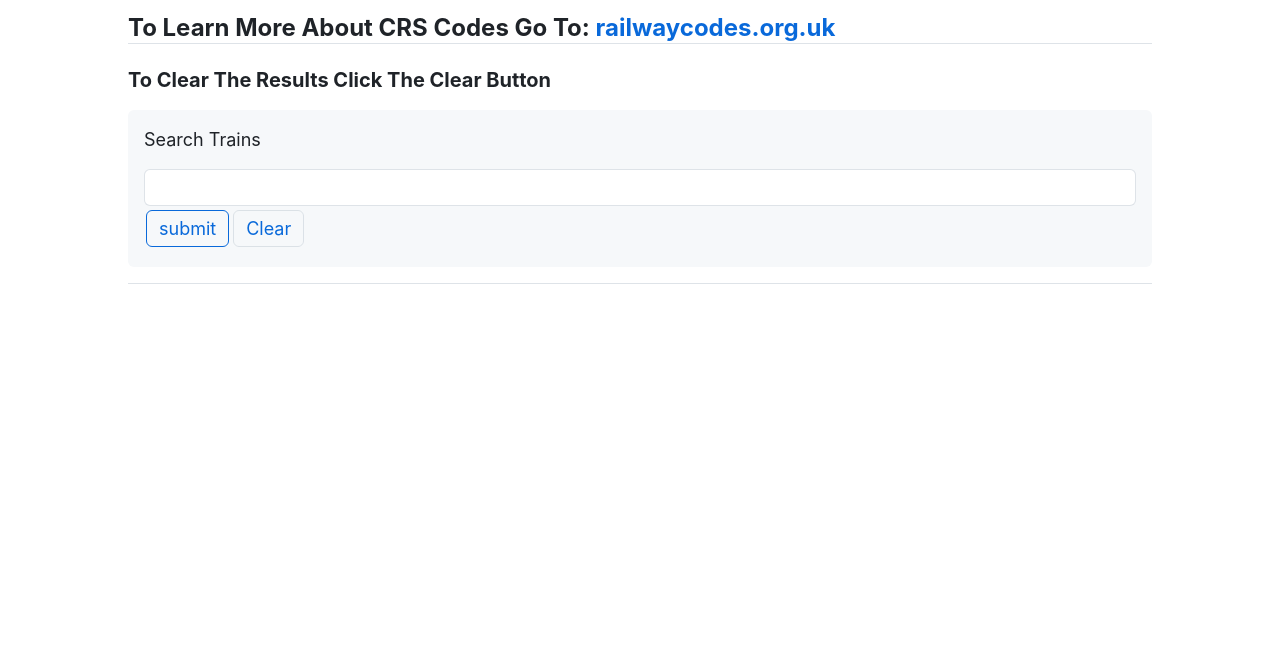
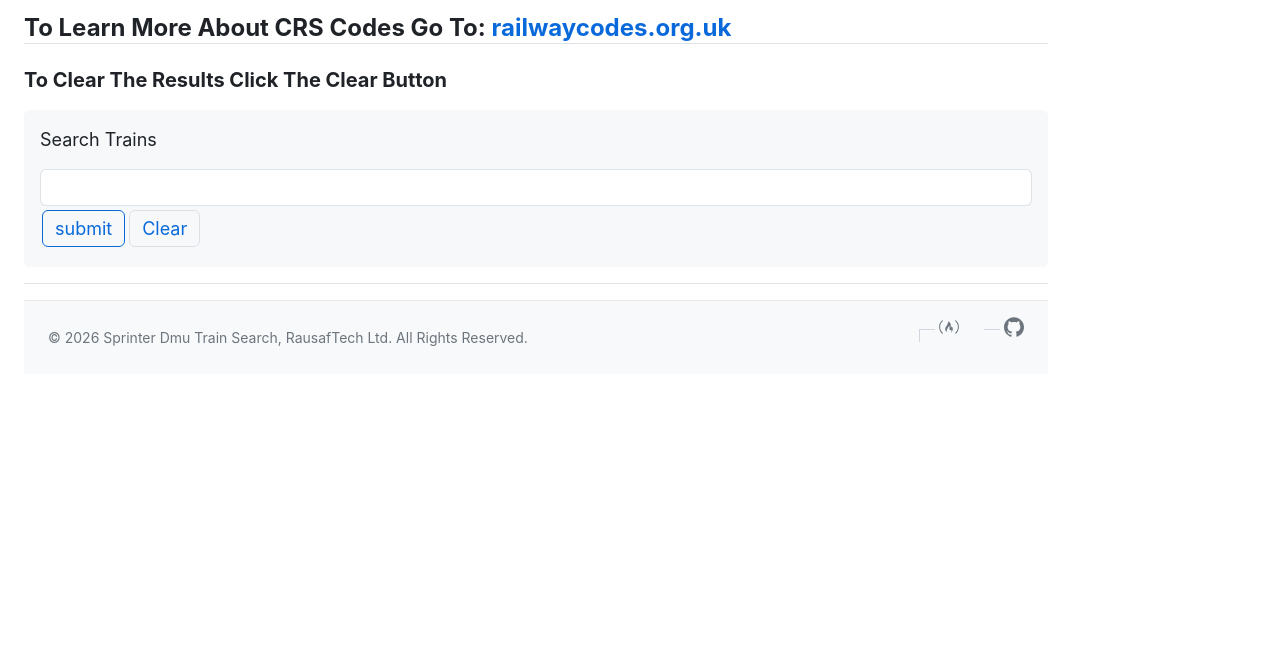
Before and after one commit to rausaf/trainsearch, a plain HTML site: page html/index.html in a window 1280 px wide. Shown: the part 145-800 px from the top of the page. Drawn offline with Linux system fonts and the light colour scheme; a script that the page names is missing.

Commit message:
Update index.html

```diff
--- a/html/index.html
+++ b/html/index.html
@@ -13,6 +13,94 @@
     <link rel="stylesheet" href="/matcha.css">
     <!-- <link rel="stylesheet" href="https://unpkg.com/mvp.css"> -->
     <!-- <link rel="stylesheet" href="https://cdn.simplecss.org/simple.css"> -->
+    <style>
+        /*
+         * Best practice CSS styling.
+         * Using CSS variables for easy theming.
+         * Mobile-first design.
+         */
+        :root {
+            --footer-bg-color: #f8f9fa;
+            --footer-text-color: #6c757d;
+            --footer-link-hover-color: #343a40;
+        }
+
+        /* A bit of body styling to make the example page look nicer */
+        body {
+            font-family: -apple-system, BlinkMacSystemFont, "Segoe UI", Roboto, "Helvetica Neue", Arial, sans-serif;
+            margin: 0;
+            display: grid;
+            grid-template-rows: 1fr auto;
+            min-height: 100vh;
+            background-color: #fff;
+        }
+
+        /* Main content area styling for context */
+        .main-content {
+            padding: 2rem;
+            text-align: center;
+        }
+
+        /* FOOTER STYLES START HERE */
+
+        .footer-minimal {
+            background-color: var(--footer-bg-color);
+            color: var(--footer-text-color);
+            font-size: 0.875rem;
+            border-top: 1px solid #e7e7e7;
+        }
+
+        .footer-minimal__container {
+            max-width: 1140px;
+            margin: 0 auto;
+            padding: 1rem 1.5rem;
+
+            /* Mobile-first: stack items vertically and center them */
+            display: flex;
+            flex-direction: column;
+            align-items: center;
+            gap: 0.75rem;
+        }
+
+        .footer-minimal__copyright {
+            margin: 0;
+            text-align: center;
+        }
+
+        .footer-minimal__nav ul {
+            margin: 0;
+            padding: 0;
+            list-style: none;
+            display: flex;
+            gap: 1.5rem;
+            /* Space between icons */
+        }
+
+        .footer-minimal__nav a {
+            color: var(--footer-text-color);
+            transition: color 0.2s ease-in-out;
+        }
+
+        .footer-minimal__nav a:hover {
+            color: var(--footer-link-hover-color);
+        }
+
+        .footer-minimal__nav svg {
+            width: 20px;
+            height: 20px;
+            fill: currentColor;
+            /* Inherits the color of the parent link */
+        }
+
+        /* Media query for medium screens and up (tablets, desktops) */
+        @media (min-width: 576px) {
+            .footer-minimal__container {
+                /* On these screens, arrange items in a row */
+                flex-direction: row;
+                justify-content: space-between;
+            }
+        }
+    </style>
 
     <!-- <style>
         input {
@@ -70,6 +158,39 @@
             <h2 id="error"></h2>
             <ul id="ul"></ul>
         </div>
+        <footer class="footer-minimal" role="contentinfo">
+            <div class="footer-minimal__container">
+
+                <p class="footer-minimal__copyright">
+                    &copy; 2026 Sprinter Dmu Train Search, RausafTech Ltd. All Rights Reserved.
+                </p>
+
+                <nav class="footer-minimal__nav" aria-label="Footer Social Media Links">
+                    <ul>
+                        <li>
+                            <a href="#" aria-label="Our FreeCodeCamp Profile">
+                                <svg xmlns="http://www.w3.org/2000/svg"
+                                    viewBox="0 0 576 512"><!--!Font Awesome Free v7.3.1 by @fontawesome - https://fontawesome.com License - https://fontawesome.com/license/free Copyright 2026 Fonticons, Inc.-->
+                                    <path
+                                        d="M97.4 96.2c10.4-10.6 16-17.1 16-21.9 0-2.8-1.9-5.5-3.8-7.4-2.4-1.8-5.4-2.8-8.4-2.8-8.5 0-20.9 8.8-35.8 25.7-41.5 47.3-62.7 93.1-61.8 160.6S21 367.3 57.6 412.2c18.8 23.6 33.2 35.8 43.5 35.8 3.2-.3 6.1-1.6 8.4-3.8 1.9-2.8 3.8-5.6 3.8-8.4 0-5.6-3.9-12.2-13.2-20.6-44.5-42.3-67.3-97-67.5-165-.2-61.4 21.6-112.4 64.8-154zM239.6 420.1c.6 .4 .9 .6 .9 .6l-.9-.6zm93.8 .6l.2-.1c-.2 .1-.3 .2-.2 .1zm3.1-158.2c-16.2-4.2 50.4-82.9-68.1-177.2 0 0 15.5 49.4-62.8 159.6-74.3 104.4 23.5 168.7 34 175.2-6.7-4.3-47.4-35.7 9.6-128.6 11-18.3 25.5-34.9 43.5-72.2 0 0 15.9 22.4 7.6 71.1-12.5 73.6 53.8 52.5 54.8 53.5 22.8 26.8-17.7 73.5-21.6 76.6 5.5-3.7 117.7-78 33-188.1-6 6-13.8 34.2-30 30.1zM511 89.7c-14.9-16.9-27.4-25.7-35.9-25.7-3 .1-5.9 1.1-8.4 2.8-1.9 1.9-3.8 4.7-3.8 7.4 0 4.8 5.6 11.3 16 21.9 43.2 41.6 65 92.6 64.8 154.1-.2 68-23 122.6-67.5 165-9.3 8.4-13.2 14.9-13.2 20.6 0 2.7 1.9 5.6 3.8 8.4 2.3 2.2 5.2 3.6 8.4 3.8 10.3 0 24.7-12.1 43.5-35.8 36.6-44.9 53.1-94.4 54.1-161.9S552.5 137 511 89.7z" />
+                                </svg>
+                            </a>
+                        </li>
+                        <li>
+                            <a href="#" aria-label="Our GitHub Profile">
+                                <!-- SVG icon for GitHub -->
+                                <svg role="img" viewBox="0 0 24 24" xmlns="http://www.w3.org/2000/svg">
+                                    <title>GitHub</title>
+                                    <path
+                                        d="M12 .297c-6.63 0-12 5.373-12 12 0 5.303 3.438 9.8 8.205 11.385.6.113.82-.258.82-.577 0-.285-.01-1.04-.015-2.04-3.338.724-4.042-1.61-4.042-1.61C4.422 18.07 3.633 17.7 3.633 17.7c-1.087-.744.084-.729.084-.729 1.205.084 1.838 1.236 1.838 1.236 1.07 1.835 2.809 1.305 3.495.998.108-.776.417-1.305.76-1.605-2.665-.3-5.466-1.332-5.466-5.93 0-1.31.465-2.38 1.235-3.22-.135-.303-.54-1.523.105-3.176 0 0 1.005-.322 3.3 1.23.96-.267 1.98-.399 3-.405 1.02.006 2.04.138 3 .405 2.28-1.552 3.285-1.23 3.285-1.23.645 1.653.24 2.873.12 3.176.765.84 1.23 1.91 1.23 3.22 0 4.61-2.805 5.625-5.475 5.92.42.36.81 1.096.81 2.22 0 1.606-.015 2.896-.015 3.286 0 .315.21.69.825.57C20.565 22.092 24 17.592 24 12.297c0-6.627-5.373-12-12-12" />
+                                </svg>
+                            </a>
+                        </li>
+                    </ul>
+                </nav>
+            </div>
+        </footer>
+
     </main>
     <script>
         const error = document.getElementById("error"),
```
